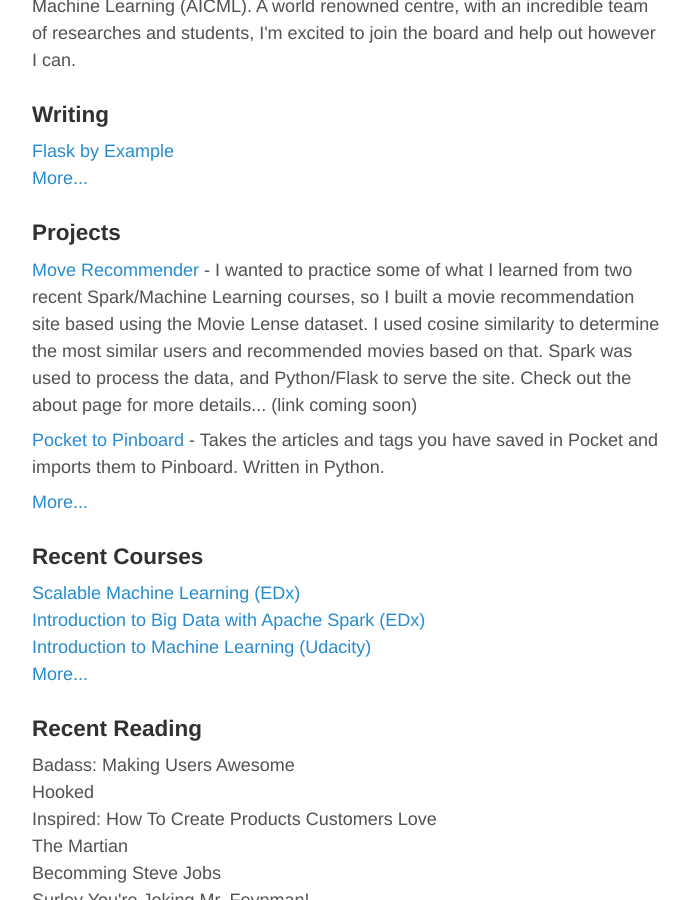
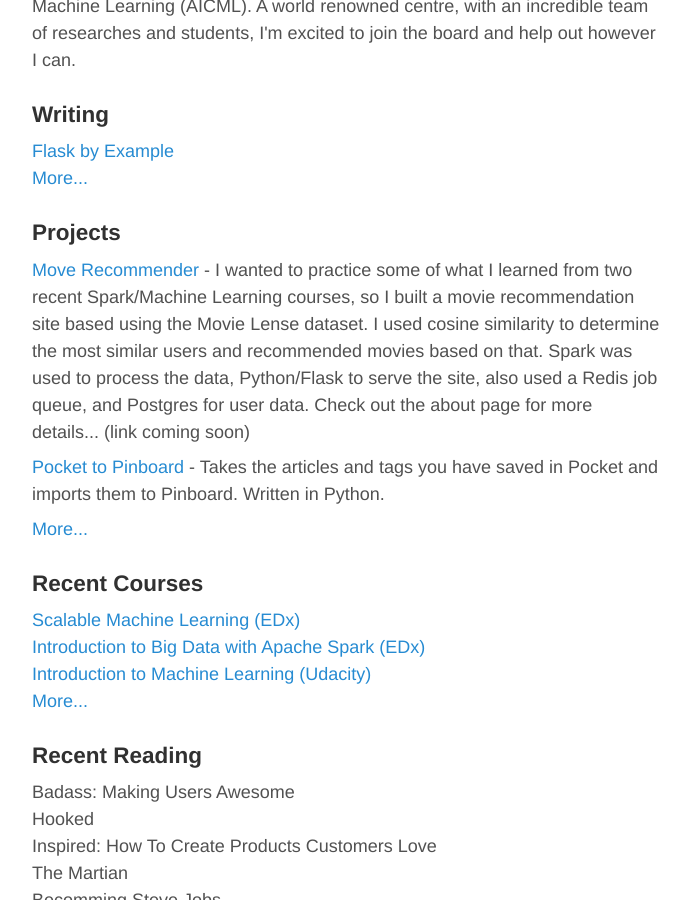
Before and after one commit to camlinke/camlinke.github.io, a Jekyll site: the page built from index.html, in a window 1280 px wide and 900 px high, scrolled down 900 px. Shown: the whole window, without its empty margins (293-983 px from the left). Built offline with Jekyll 4.4.1, drawn with Linux system fonts in a browser that asks for light colours; nearby versions of some CDN libraries; the list of posts is cut into pages by our own code.

Commit message:
updated index page

```diff
--- a/index.html
+++ b/index.html
@@ -29,7 +29,7 @@
 
 <h3>Projects</h3>
 <ul class="frontpage-list descriptive">
-  <li><a href="#">Move Recommender</a> - I wanted to practice some of what I learned from two recent Spark/Machine Learning courses, so I built a movie recommendation site based using the Movie Lense dataset. I used cosine similarity to determine the most similar users and recommended movies based on that. Spark was used to process the data, and Python/Flask to serve the site. Check out the about page for more details... (link coming soon)</li>
+  <li><a href="#">Move Recommender</a> - I wanted to practice some of what I learned from two recent Spark/Machine Learning courses, so I built a movie recommendation site based using the Movie Lense dataset. I used cosine similarity to determine the most similar users and recommended movies based on that. Spark was used to process the data, Python/Flask to serve the site, also used a Redis job queue, and Postgres for user data. Check out the about page for more details... (link coming soon)</li>
   <li><a href="https://github.com/camlinke/pocket-to-pinboard">Pocket to Pinboard</a> - Takes the articles and tags you have saved in Pocket and imports them to Pinboard. Written in Python.</li>
   <li><a href="/projects">More...</a></li>
 </ul>
```
